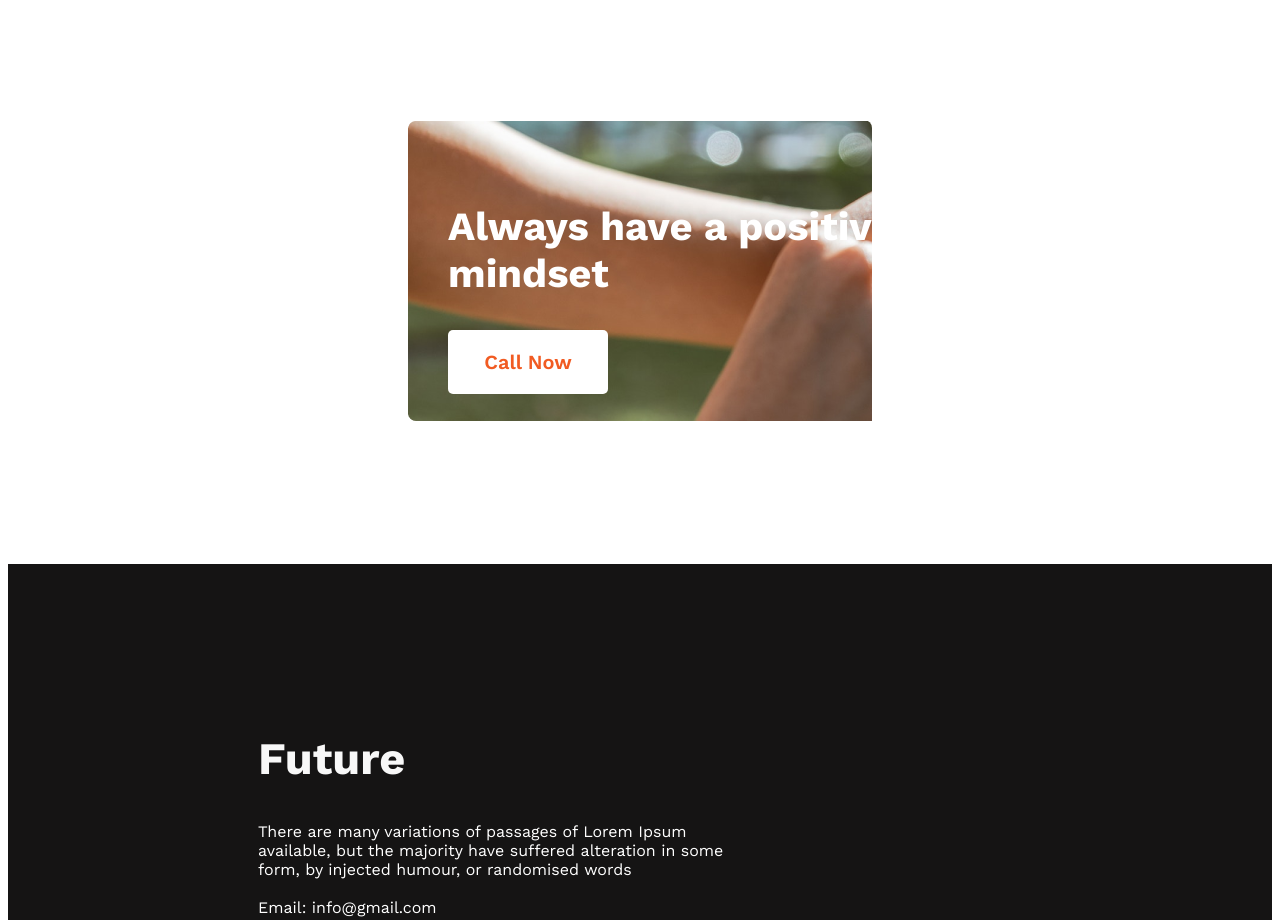
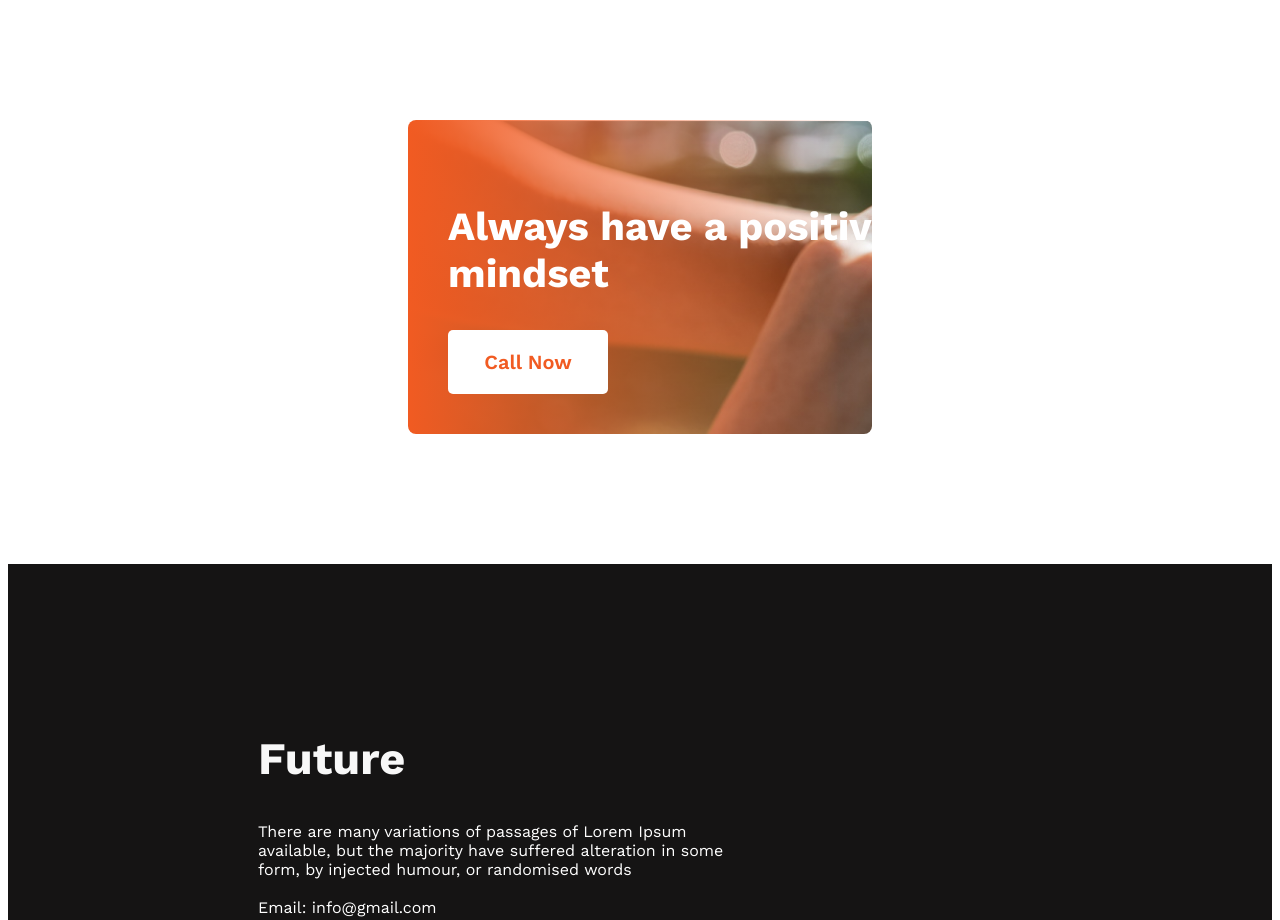
Before and after one commit to abu-abdullah22/new-year-new-me, a plain HTML site: page index.html in a window 1280 px wide. Shown: the part 2520-3440 px from the top of the page. Drawn offline with nearby package versions, Linux system fonts and the light colour scheme.

Commit message:
slightly changed the photo section

```diff
--- a/styles/style.css
+++ b/styles/style.css
@@ -134,10 +134,12 @@
 /* photo section styles */
 .photo-info {
     margin: 130px 400px;
-    background-image: url('../images/watch.png');
-    background-repeat: no-repeat;
     border-radius: 8px;
     display: flex;
+    background-image: linear-gradient(90deg, #F15B22 0%, rgba(241, 91, 34, 0.00) 100%),
+        url('../images/watch.png');
+    background-repeat: no-repeat;
+    background-size: cover;
 }
 
 
```
